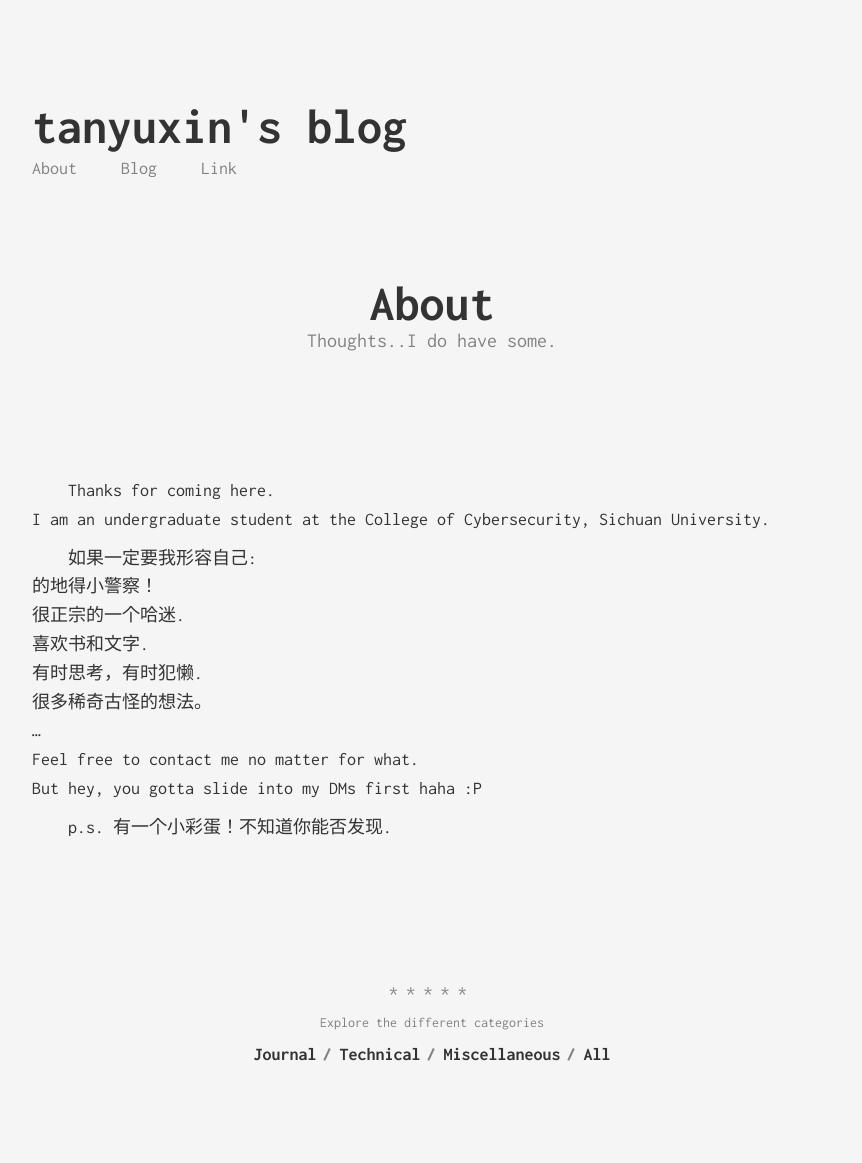
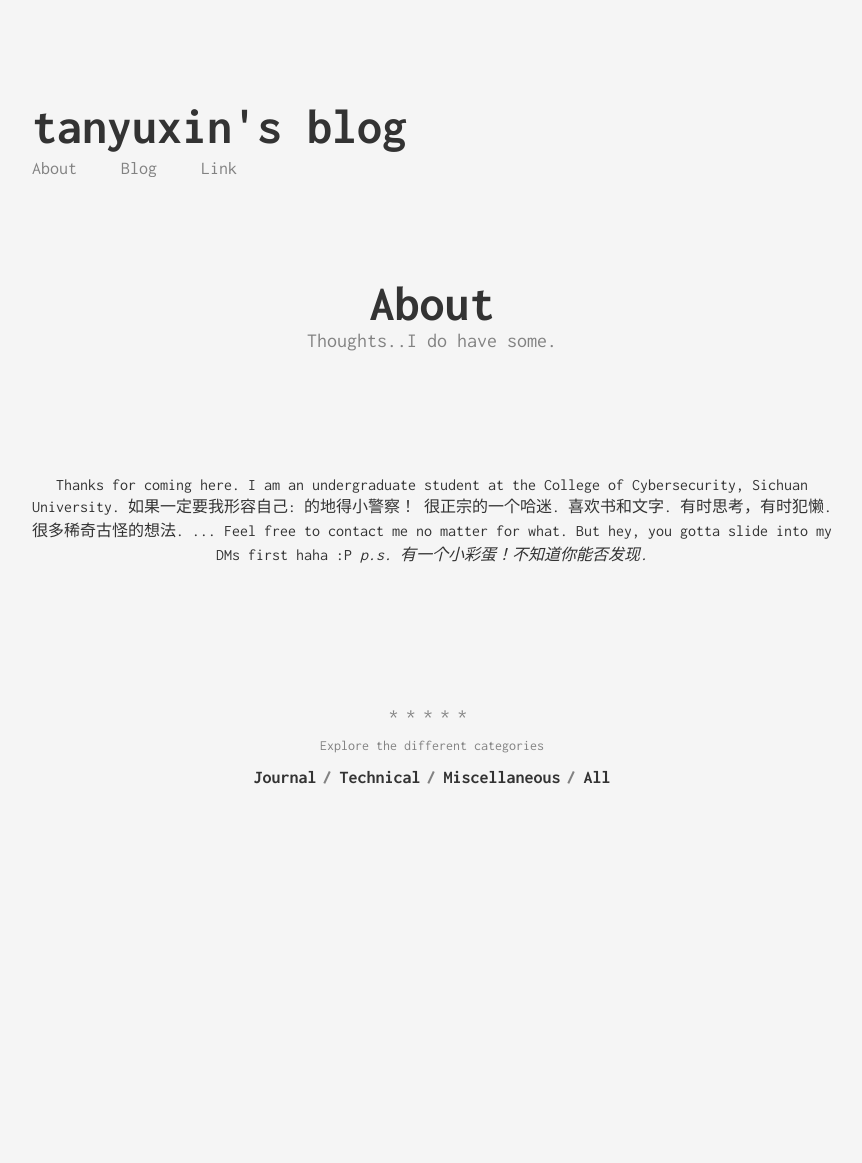
Before and after one commit to x1in-rain/x1in-rain.github.io, a Jekyll site: the page built from about.md, in a window 1280 px wide. Shown: the whole page, without its empty margins (208-1070 px from the left). Built offline with Jekyll 4.4.1, drawn with Linux system fonts in a browser that asks for light colours; after the commit the page ends 900 px from its top, so only the background shows below that; some of the changed lines change nothing that is shown.

Commit message:
Update about.md

```diff
--- a/about.md
+++ b/about.md
@@ -5,17 +5,22 @@ subtitle: Thoughts..I do have some.
 permalink: /about/
 ---
 
-Thanks for coming here.<br>
-I am an undergraduate student at the College of Cybersecurity, Sichuan University.<br>
+<div align="center">
 
-如果一定要我形容自己:<br>
-的地得小警察！<br>
-很正宗的一个哈迷.<br>
-喜欢书和文字.<br>
-有时思考，有时犯懒.<br>
-很多稀奇古怪的想法。<br>
-...<br>
-Feel free to contact me no matter for what.<br>
-But hey, you gotta slide into my DMs first haha :P<br>
+Thanks for coming here.
+I am an undergraduate student at the College of Cybersecurity, Sichuan University.
 
-p.s. 有一个小彩蛋！不知道你能否发现.
+如果一定要我形容自己:
+的地得小警察！
+很正宗的一个哈迷.
+喜欢书和文字.
+有时思考，有时犯懒.
+很多稀奇古怪的想法.
+...
+
+Feel free to contact me no matter for what.
+But hey, you gotta slide into my DMs first haha :P
+
+<span style="font-style: italic;">p.s. 有一个小彩蛋！不知道你能否发现.</span>
+
+</div>
```
